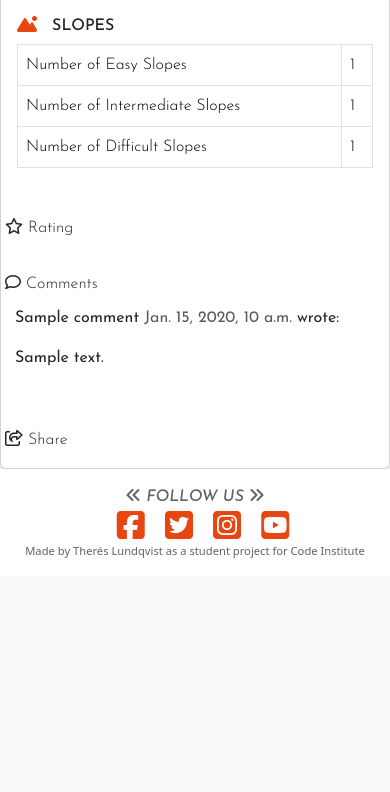
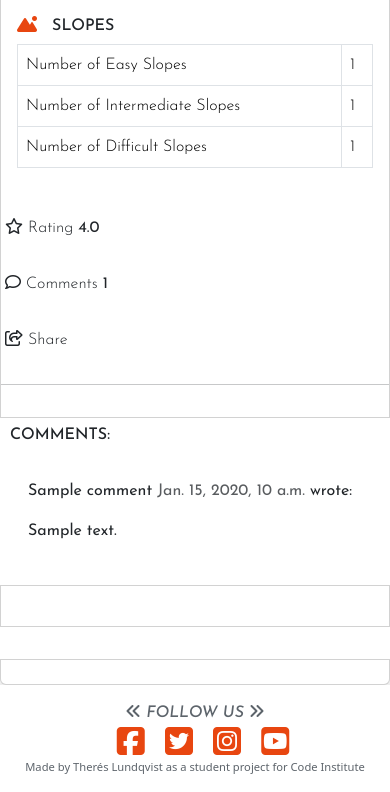
Before and after one commit to TheresLundqvist/Ski-resorts, a Django app: a page that uses templates/resort_detail.html in a window 390 px wide. Shown: the part 958-1750 px from the top of the page. Before the commit the page ends 1516 px from the top, so only its background shows below. Run offline with Django 3.2, Linux system fonts and the light colour scheme; tables that the repository leaves empty hold one stand-in row (values such as "Sample post"); some libraries are stand-ins or nearby versions; some web fonts are replaced.

Commit message:
Add counter for rating and comments

```diff
--- a/resorts/views.py
+++ b/resorts/views.py
@@ -16,12 +16,14 @@ class ResortDetail(View):
         queryset = Resort.objects.filter(status=1)
         resort = get_object_or_404(queryset, slug=slug)
         comments = resort.comments.filter(approved=True).order_by("-created_on")  # noqa
+        rating = resort.average_rating
 
         return render(
             request,
             "resort_detail.html",
             {
                 "resort": resort,
-                "comments": comments
+                "comments": comments,
+                "rating": rating,
             },
         )
--- a/static/css/style.css
+++ b/static/css/style.css
@@ -202,27 +202,6 @@ footer {
     margin-bottom: 10px;
 }
 
-/* Rating */
-
-.rating-list li {
-    float: right;
-    color: #ddd;
-    padding: 10px 5px;
-  }
-
-  .rating-list li:hover,
-  .rating-list li:hover ~ li {
-    color: orange;
-  }
-
-  .rating-list {
-    display: inline-block;
-    list-style: none;
-  }
-  .checked {
-      color: orange;
-  }
-
 /* Media Queries */
 
 /* For media screens from 350px */
--- a/templates/index.html
+++ b/templates/index.html
@@ -66,7 +66,7 @@
                 <a href="{% url 'resort_detail' resort.slug %}" class="btn btn-org">Read More</a>
                 <hr />
                 <p class="card-text text-muted h6"><i class="fa-regular fa-star"></i>
-                  {{ rating.star_rating }}</p>
+                  {{ rating }}</p>
               </div>
             </div>
           </div>
--- a/templates/resort_detail.html
+++ b/templates/resort_detail.html
@@ -149,8 +149,26 @@
             <span>{{ rating }}</span>
         </div>
         <div class="card-body col-sm-4">
+            {% with comments.count as total_comments %}
             <span><i class="fa-regular fa-comment"></i></span>
             <span class="text-p">Comments</span>
+            <span>{{ total_comments }}</span>
+            {% endwith %}
+        </div>
+        <div class="card-body col-sm-4">
+            <span><i class="fa-regular fa-share-from-square"></i></span>
+            <span class="text-p">Share</span>
+        </div>
+    </div>
+    <div class="row">
+        <div class="col">
+            <hr>
+        </div>
+    </div>
+    <div class="row">
+        <div class="col-md-8 card mb-4  mt-3">
+            <h3 class="text-h3 pt-2 px-2">Comments:</h3>
+            <div class="card-body">
                 {% for comment in comments %}
                 <div class="comments" style="padding: 10px;">
                     <p class="font-weight-bold">
@@ -163,9 +181,11 @@
                 </div>
                 {% endfor %}
             </div>
-        <div class="card-body col-sm-4">
-            <span><i class="fa-regular fa-share-from-square"></i></span>
-            <span class="text-p">Share</span>
+        </div>
+        <div class="col-md-4 card mb-4  mt-3 ">
+            <div class="card-body">
+                <!-- For later -->
+            </div>
         </div>
     </div>
 </div>
```
Lines whose indentation alone changed are shown as unchanged.
